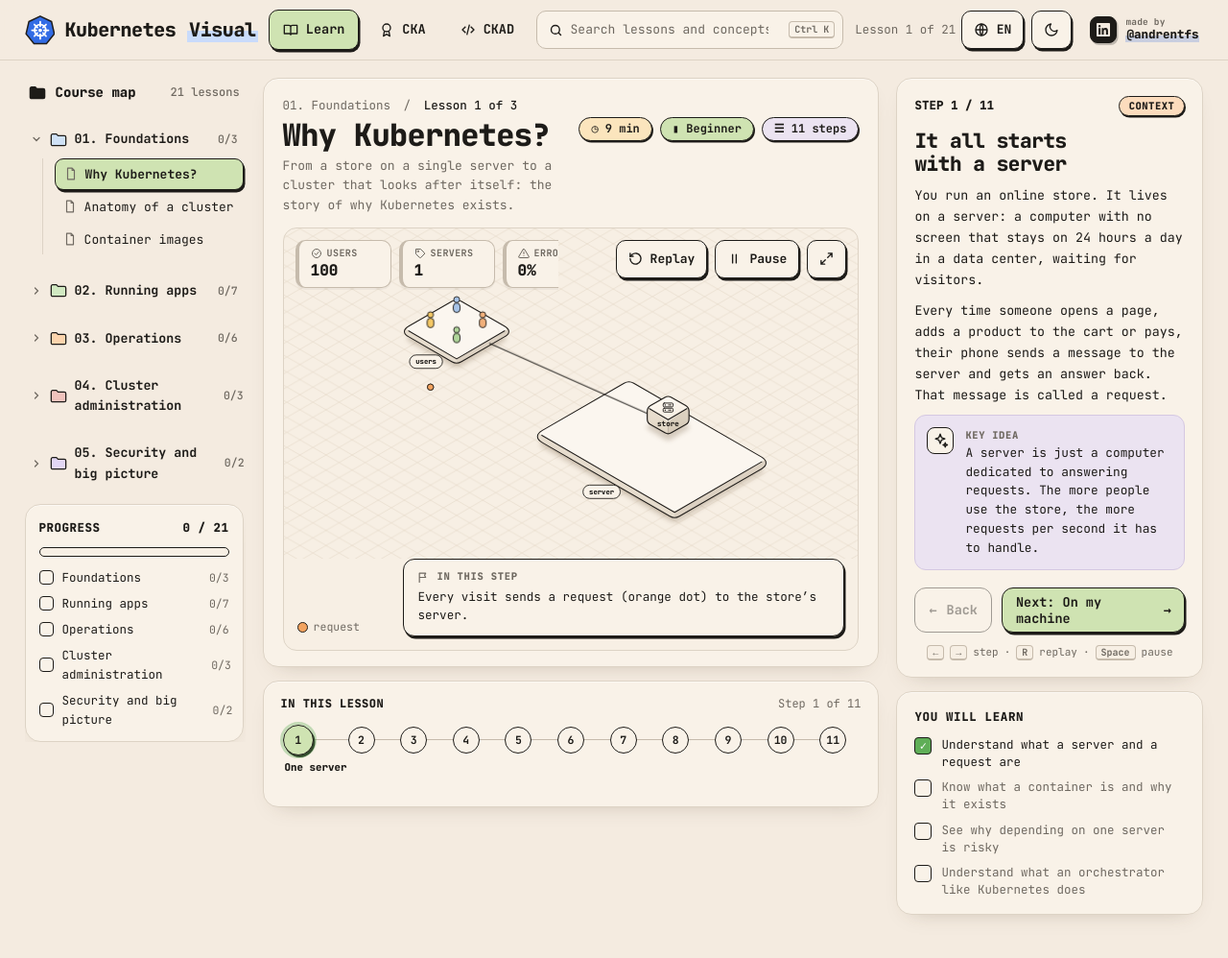
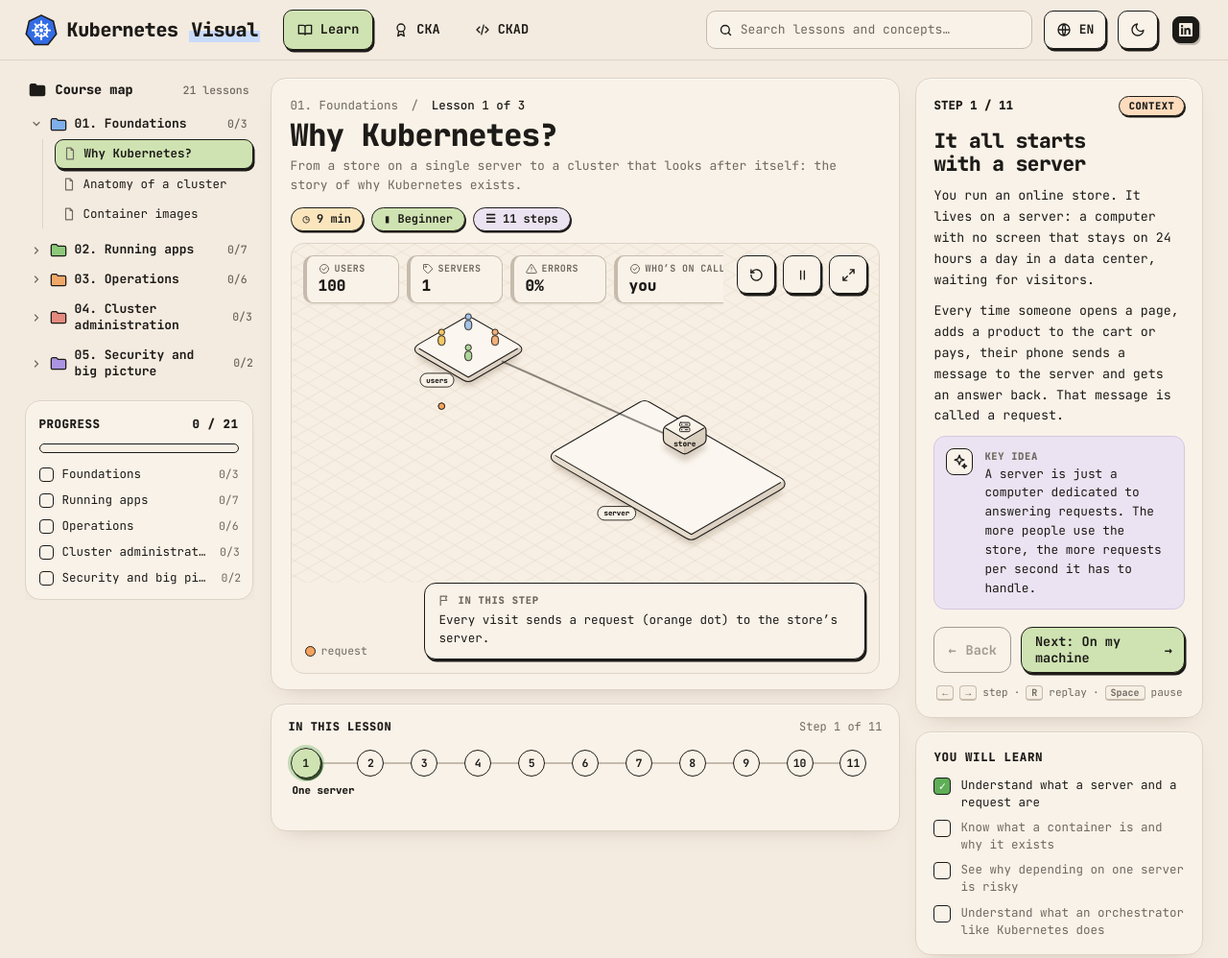
Before and after one commit to andrentfs/kubernetes-visual, a plain HTML site: page index.html in a window 1280 px wide. Shown: the top 998 px of the page at 96% size. Drawn offline with Linux system fonts and the light colour scheme.

Commit message:
Layout para telas menores: menu lateral compacto, topo sem sobreposição
Co-Authored-By: Claude Opus 5.5 <noreply@anthropic.com>
Claude-Session: https://claude.ai/code/session_01RmaTCuXjzLCaXkB4iwm9F8

```diff
--- a/index.html
+++ b/index.html
@@ -218,6 +218,19 @@ body.vcert .app,body.vcert .mnav,body.vcert #menu,body.vcert .prog{display:none!
 #sv g.thi{animation:thi 1.1s ease-in-out 3}
 @keyframes thi{50%{filter:drop-shadow(0 0 5px #326ce5) drop-shadow(0 0 12px rgba(50,108,229,.8))}}
 .cmd #runT{background:#326ce5;color:#fff;padding:6px 9px}
+.side{gap:2px}
+.progc li{min-width:0}.progc li .pl{font-style:normal;min-width:0;overflow:hidden;text-overflow:ellipsis}.progc li{white-space:nowrap}.keys{font-size:11px}
+.side .th{white-space:nowrap;font-size:13.5px;margin:2px 4px 8px}.side .th span{font-size:11.5px}
+.side summary{padding:6px;line-height:1.3;font-size:13px}.side summary span{white-space:nowrap;padding-left:6px}
+.side .progc{margin-top:14px}
+.les{font-size:12.5px;padding:6px 8px}
+.logo{flex:none;white-space:nowrap}.tabs{flex:none}
+.search{flex:0 1 340px;min-width:0;width:auto}.search input{min-width:0}
+@media(min-width:1280px) and (max-width:1439px){.app{grid-template-columns:240px minmax(0,1fr) 300px;gap:16px}}
+@media(max-width:1440px){.head{grid-template-columns:minmax(0,1fr)}.chips{padding-top:0}.prog{display:none}.bar .credit__text{display:none}.bar .credit{margin-left:0}.ctl .ib span{display:none}.ctl .ib{padding:0;width:40px}}
+@media(min-width:861px) and (max-width:1440px){.mets{max-width:calc(100% - 150px)}}
+@media(max-width:1280px){.search kbd{display:none}}
+@media(max-width:1200px){.tabs span{display:none}.tabs button{padding:0 11px}}
 @media(prefers-reduced-motion:reduce){.ent,#lk,#pk,.side{transition:none}.pp{animation:none}}
 </style>
 </head>
@@ -425,8 +438,8 @@ const FOLD=c=>`<svg class="fold" viewBox="0 0 20 16"><path d="M1.5 3.2c0-.9.7-1.
 const DOC='<svg viewBox="0 0 24 24" fill="none" stroke="currentColor" stroke-width="2" stroke-linejoin="round"><path d="M6 2h8l4 4v16H6Z"/><path d="M14 2v4h4"/></svg>',DOCK='<svg viewBox="0 0 24 24" fill="none" stroke="currentColor" stroke-width="2.4" stroke-linecap="round" stroke-linejoin="round"><circle cx="12" cy="12" r="9"/><path d="m8 12 3 3 5-6"/></svg>';
 const buildSide=()=>{const li0=cur?cur[0]:-1,mods=TX().mods,cnt=mi=>{const ls=L.filter(l=>l.mod===mi);return[ls.filter(l=>DONE.has(l.id)).length,ls.length]};
  if(cur)openMods.add(L[cur[0]].mod);
- side.innerHTML=`<div class="th">${FOLD('var(--ink)')}${U_('course')}<span>${L.length} ${U_('lessons')}</span></div>`+mods.map((m,mi)=>{const[d,t]=cnt(mi);return`<details data-m="${mi}" ${openMods.has(mi)?'open':''}><summary><svg class="chev" viewBox="0 0 24 24" fill="none" stroke="currentColor" stroke-width="2.5" stroke-linecap="round"><path d="m9 6 6 6-6 6"/></svg>${FOLD(MODC[mi])}0${mi+1}. ${esc(m)}<span>${d}/${t}</span></summary><div class="lsl">${L.map((l,li)=>l.mod===mi?`<button class="les ${li===li0?'on':''} ${DONE.has(l.id)?'done':''}" type="button" data-i="${li}" ${li===li0?'aria-current="page"':''}>${DONE.has(l.id)?DOCK:DOC}<span>${esc(l.title)}</span></button>`:'').join('')}</div></details>`}).join('')+
- `<div class="card progc"><div class="ph">${U_('progress')}<span>${DONE.size} / ${L.length}</span></div><div class="pbar"><i style="width:${DONE.size/L.length*100}%"></i></div><ul>${mods.map((m,mi)=>{const[d,t]=cnt(mi);return`<li><b style="--p:${d/t*100}%"></b>${esc(m)}<span>${d}/${t}</span></li>`}).join('')}</ul></div>`+`<div class="sidecred">${document.querySelector('.bar .credit').outerHTML}</div>`;
+ side.innerHTML=`<div class="th">${FOLD('var(--ink)')}${U_('course')}<span>${L.length} ${U_('lessons')}</span></div>`+mods.map((m,mi)=>{const[d,t]=cnt(mi);return`<details data-m="${mi}" ${openMods.has(mi)?'open':''}><summary><svg class="chev" viewBox="0 0 24 24" fill="none" stroke="currentColor" stroke-width="2.5" stroke-linecap="round"><path d="m9 6 6 6-6 6"/></svg>${FOLD(['#7fb0ea','#8cc97a','#f0a868','#e58a7f','#ab95e2'][mi%5])}0${mi+1}. ${esc(m)}<span>${d}/${t}</span></summary><div class="lsl">${L.map((l,li)=>l.mod===mi?`<button class="les ${li===li0?'on':''} ${DONE.has(l.id)?'done':''}" type="button" data-i="${li}" ${li===li0?'aria-current="page"':''}>${DONE.has(l.id)?DOCK:DOC}<span>${esc(l.title)}</span></button>`:'').join('')}</div></details>`}).join('')+
+ `<div class="card progc"><div class="ph">${U_('progress')}<span>${DONE.size} / ${L.length}</span></div><div class="pbar"><i style="width:${DONE.size/L.length*100}%"></i></div><ul>${mods.map((m,mi)=>{const[d,t]=cnt(mi);return`<li><b style="--p:${d/t*100}%"></b><em class="pl">${esc(m)}</em><span>${d}/${t}</span></li>`}).join('')}</ul></div>`+`<div class="sidecred">${document.querySelector('.bar .credit').outerHTML}</div>`;
  side.querySelectorAll('details').forEach(d=>d.addEventListener('toggle',()=>{const m=+d.dataset.m;d.open?openMods.add(m):openMods.delete(m)}))};
 const esc=s=>String(s).replace(/[&<>"]/g,c=>({'&':'&amp;','<':'&lt;','>':'&gt;','"':'&quot;'}[c]));
 
```
